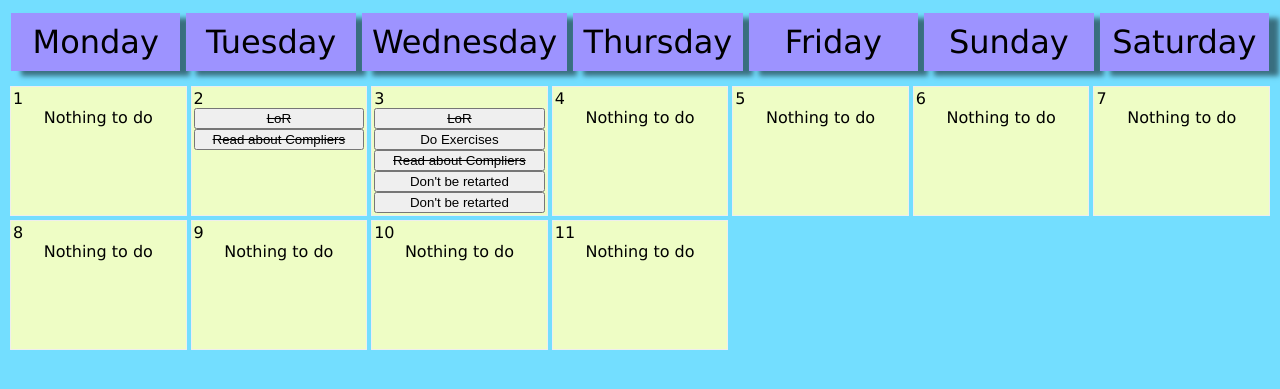
After one commit to sessionsesh/Project, a Django app: page /calendar in a window 1280 px wide. The commit adds this page. Shown: the top 389 px of the page. Run offline with Django 3.2, Linux system fonts and the light colour scheme; the visitor is signed in with stand-in values (Sample User, id 1).

Commit message:
calendar

```diff
--- a/SmartPlanner/SmartPlanner/urls.py
+++ b/SmartPlanner/SmartPlanner/urls.py
@@ -20,4 +20,5 @@ urlpatterns = [
     path('add/<ID>', gviews.add_task_view, name = 'add_task'),
     path('delete_task/<ID>', gviews.delete_task, name = 'delete_task'),
     path('show_tasks/<ID>', gviews.delete_goal, name = 'tasks_view'),
+    path('calendar', gviews.calendar_view, name = 'calendar_view')
 ]
--- /dev/null
+++ b/SmartPlanner/goals/static/css/calendar_style.css
@@ -0,0 +1,63 @@
+body{
+    font-family: Verdana, sans-serif;
+    /* background-image: url(background.jpg); */
+    background-color: #73deff;
+}
+
+.day-of-week,
+.date-grid {
+  display: grid;
+  grid-template-columns: repeat(7, 1fr);
+  grid-auto-rows: 1fr;
+  margin-top: 10px;
+
+}
+
+.day-of-week div{
+
+    background-color: #9D93FF;
+    font-size: xx-large;
+    text-align: center;
+    box-shadow: 10px 5px 5px rgb(0,0,0,.5);
+    padding: 10px;
+    margin: 3px;
+}
+
+.grid-cell{
+    display: block;
+    border-style: groove;
+    background-color: #eefdc5;
+    border-width: 1px;
+    text-align: center;
+    margin: 2px;
+    padding: 2px;
+}
+
+.grid-cell .number{
+    text-align: left;
+
+    /* font-weight: bolder;
+    display: inline-block;
+    border-style: solid;
+    border-color: #016E6E ;
+    border-radius: 50%;
+    border-width: 2px;
+
+    padding-top: 10px;
+    padding-bottom: 10px;
+    padding-left: 15px;
+    padding-right: 15px;
+
+    margin-bottom: 5px; */
+}
+
+.grid-cell button{
+    width: 100%;
+}
+
+
+.grid-cell ul{
+    list-style-type: none;
+    margin: 0;
+    padding: 0;
+}
--- a/SmartPlanner/goals/static/css/style.css
+++ b/SmartPlanner/goals/static/css/style.css
@@ -94,4 +94,3 @@ a{
     border-radius:5px;
     box-shadow: 0px 0px 10px #000;
 }
-}
--- /dev/null
+++ b/SmartPlanner/goals/templates/calendar.html
@@ -0,0 +1,83 @@
+<!DOCTYPE html>
+<head>
+    <meta charset="utf-8">
+    <link rel="stylesheet" href="../static/css/calendar_style.css">
+</head>
+
+<body>
+    <div class="calendar">
+        <div class="day-of-week">
+            <div>Monday</div>
+            <div>Tuesday</div>
+            <div>Wednesday</div>
+            <div>Thursday</div>
+            <div>Friday</div>
+            <div>Sunday</div>
+            <div>Saturday</div>
+        </div>
+
+        <div class="date-grid">
+            <div class="grid-cell">
+                <div class="number">1</div>
+                <div>
+                    <div>Nothing to do</div>
+                </div>
+            </div>
+
+            <div class="grid-cell">
+                <div class="number">2</div>
+                <ul>
+                    <li><button><strike>LoR</strike></button></li>
+                    <li><button><strike>Read about Compliers</strike></button></li>
+                </ul>
+            </div>
+
+            <div class="grid-cell">
+                <div class="number">3</div>
+                <ul>
+                    <li><button><strike>LoR</strike></button></li>
+                    <li><button>Do Exercises</button></li>
+                    <li><button><strike>Read about Compliers</strike></button></li>
+                    <li><button>Don't be retarted </button></li>
+                    <li><button>Don't be retarted </button></li>
+
+                </ul>
+            </div>
+
+
+            <div class="grid-cell">
+                <div class="number">4</div>
+                <div>Nothing to do</div>
+            </div>
+            <div class="grid-cell">
+                <div class="number">5</div>
+                <div>Nothing to do</div>
+            </div>
+            <div class="grid-cell">
+                <div class="number">6</div>
+                <div>Nothing to do</div>
+            </div>
+            <div class="grid-cell">
+                <div class="number">7</div>
+                <div>Nothing to do</div>
+            </div>
+            <div class="grid-cell">
+                <div class="number">8</div>
+                <div>Nothing to do</div>
+            </div>
+            <div class="grid-cell">
+                <div class="number">9</div>
+                <div>Nothing to do</div>
+            </div>
+            <div class="grid-cell">
+                <div class="number">10</div>
+                <div>Nothing to do</div>
+            </div>
+            <div class="grid-cell">
+                <div class="number">11</div>
+                <div>Nothing to do</div>
+            </div>
+
+        </div>
+    </div>
+</body>
--- a/SmartPlanner/goals/views.py
+++ b/SmartPlanner/goals/views.py
@@ -21,15 +21,6 @@ def main_view(request):
 def delete_task(request, ID):
     task = Task.objects.get(pk=ID)
     print(ID)
-    if request.method == "POST":
-        task.delete()
-        data['form_is_valid'] = True
-        books = Task.objects.all()
-        data['book_list'] = render_to_string('book_list_2.html', {'books': books})
-    else:
-        context = {'book':task}
-        data['html_form'] = render_to_string('task_delete.html', context, request=request)
-        print('Hello')
     if request.user == task.goal.owner:
         task.delete()
         return redirect('/mypage')
@@ -104,3 +95,7 @@ def add_task_view(request, ID):
 @login_required
 def edit_goal_view(request, ID):
     pass
+
+@login_required
+def calendar_view(request):
+    return render(request, 'calendar.html')
```
Also changed, not shown: SmartPlanner/goals/parser.py (added, +16 -0 lines), SmartPlanner/goals/templates/base.html (+31 -0 lines), SmartPlanner/users/views.py (+4 -3 lines).
